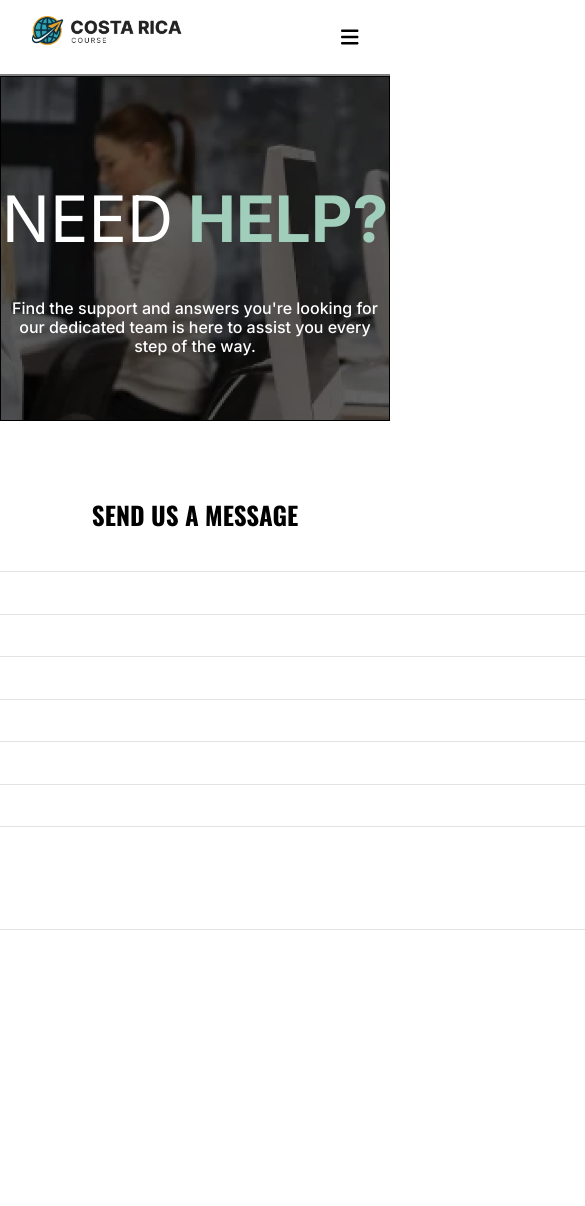
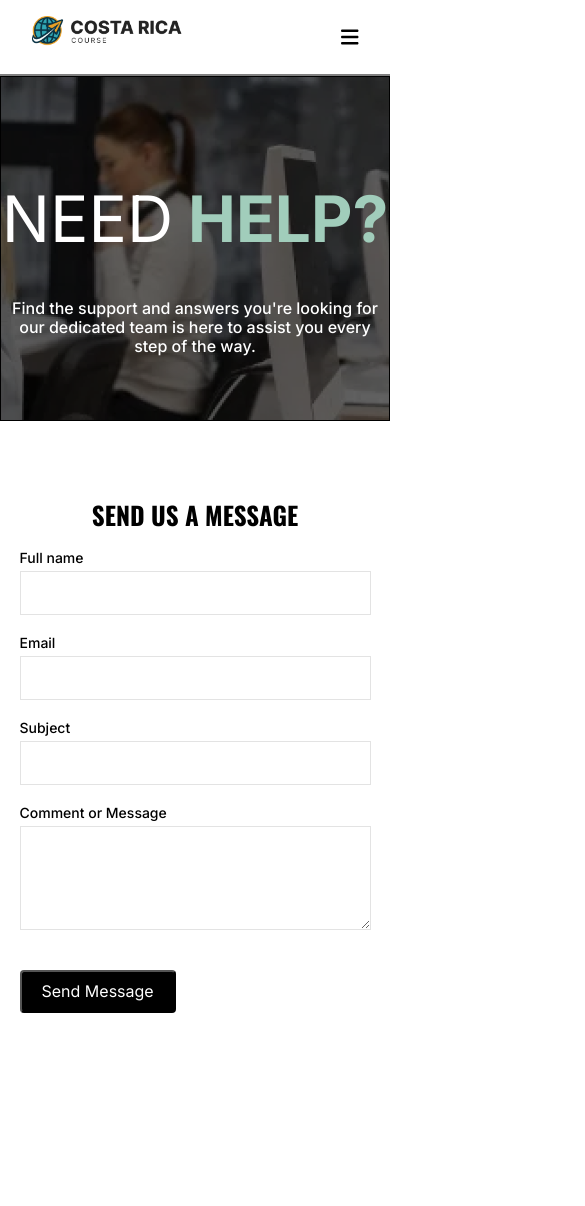
Before and after one commit to BrianKendalBucek/costa-rica-course, a Next.js app in the folder costa-rica-course/: page /contact in a window 390 px wide. Shown: the top 1206 px of the page, 585 px wide, since content can reach past the window. Built offline with nearby package versions, Linux system fonts and the light colour scheme.

Commit message:
made the contact page responsive down to 375

```diff
--- a/costa-rica-course/src/app/contact/contact.module.scss
+++ b/costa-rica-course/src/app/contact/contact.module.scss
@@ -10,7 +10,8 @@
     }
 
     form {
-      width: 1022.5px;
+      max-width: 1022.5px;
+      width: 90%;
 
       .formGroup {
         display: flex;
```
